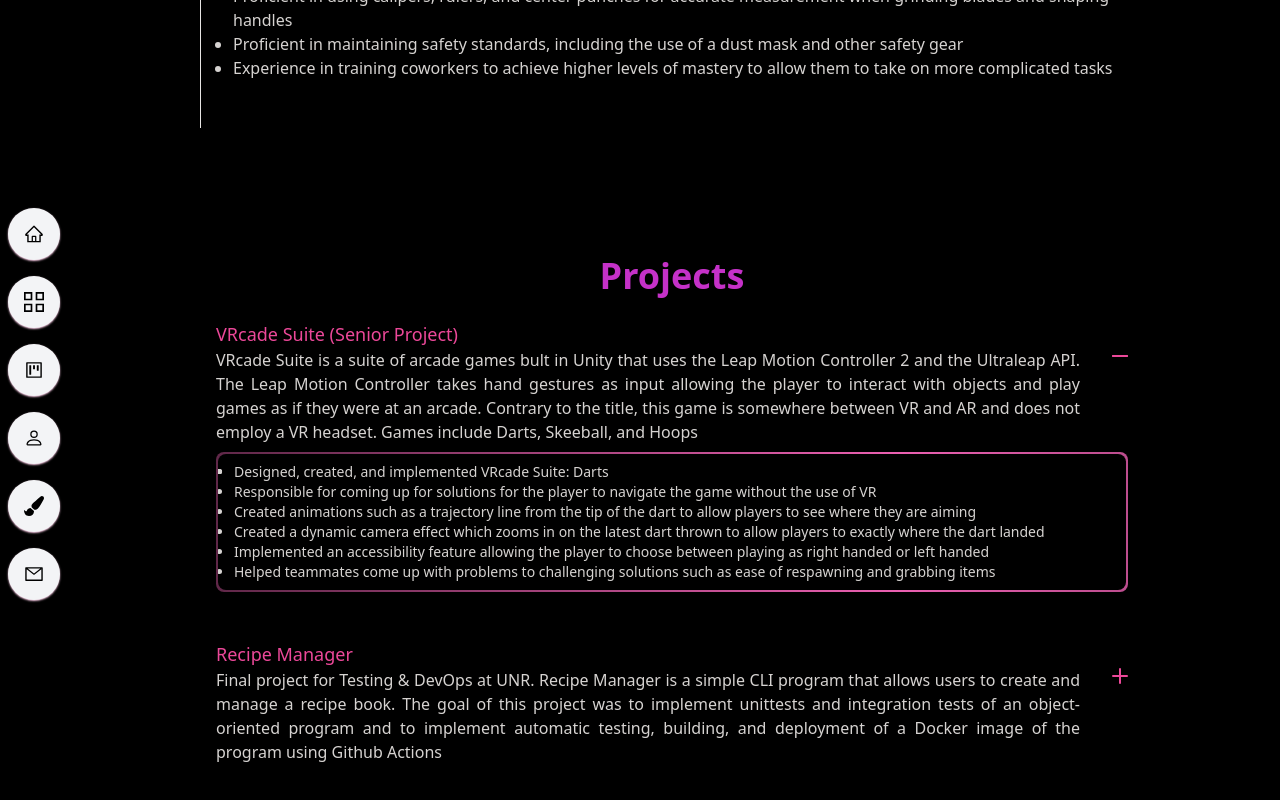
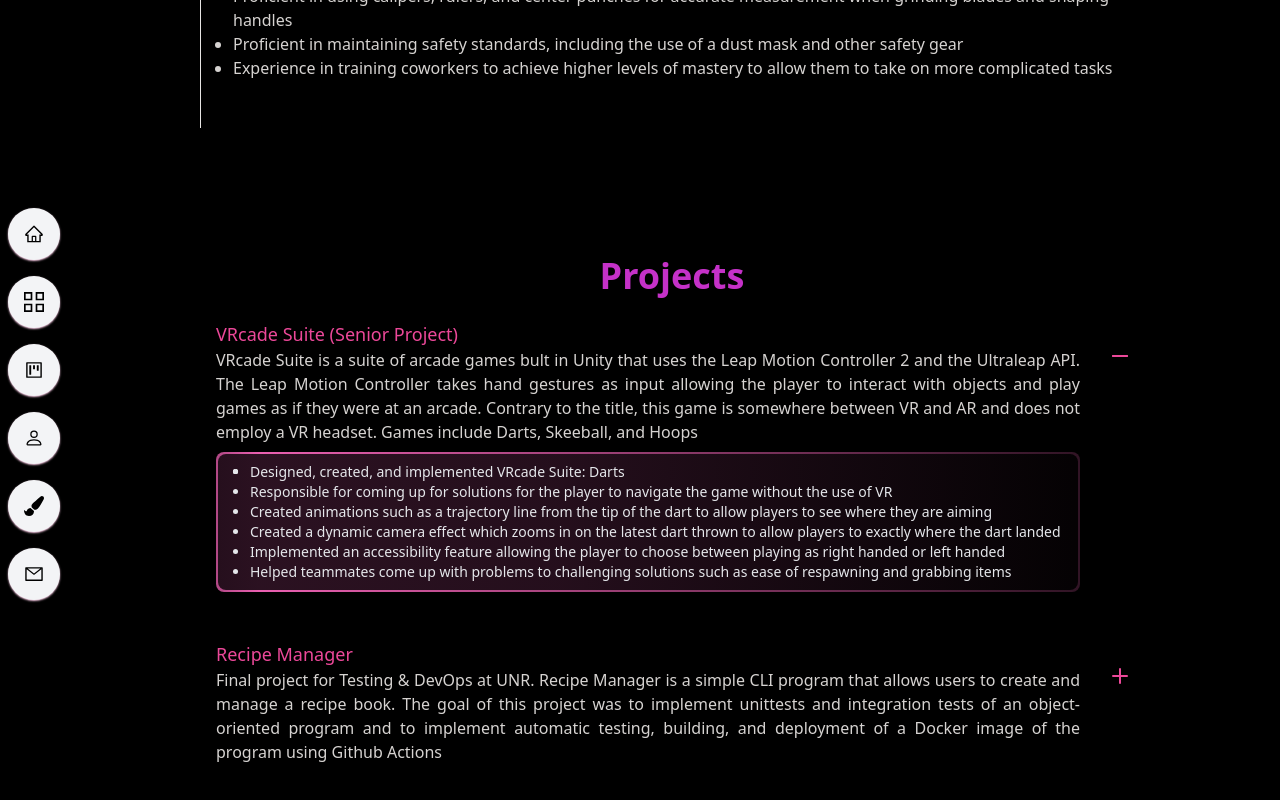
Before and after one commit to AustinMH0/personal-website, a React (Vite) app in the folder my-react-app/: page / in a window 1280 px wide. Both pictures are taken after a click on the button 672 px from the left and 1464 px from the top of the page. Shown: the part 1064-1864 px from the top of the page. Built offline with nearby package versions, Linux system fonts and the light colour scheme.

Commit message:
Stylized the accordion

```diff
--- a/my-react-app/src/components/Accordion.jsx
+++ b/my-react-app/src/components/Accordion.jsx
@@ -40,11 +40,11 @@
             </button>
             <div className={`${
                 accordionOpen
-                ? 'rounded-lg bg-gradient-to-r from-[#321526] via-[#EB60B1] to-[#321526] gradient element-to-rotate p-0.5'
+                ? 'mr-12 rounded-lg bg-gradient-to-r from-[#000000] from-5% via-[#EB60B1] via-15% to-[#000000] to-75% gradient element-to-rotate p-0.5'
                 : 'bg-black'
 
             }`}>
-                <div className={`grid overflow-hidden transition-all duration-300 ease-in-out bg-black rounded-lg text-stone-300 py-2 text-sm ${
+                <div className={`grid overflow-hidden transition-all duration-300 ease-in-out bg-gradient-to-r from-[#170912e7] from-40% to-[#000000e7] rounded-lg text-gray-200 py-2 text-sm ${
                     accordionOpen
                     ? 'grid-rows-[1fr] opacity-100'
                     : 'grid-rows-[0fr] opacity-0'
--- a/my-react-app/src/components/ProjectDescription.jsx
+++ b/my-react-app/src/components/ProjectDescription.jsx
@@ -68,7 +68,7 @@
             key={idx}
             title={item.title}
             description={item.description}
-            details={<ul className='list-disc pl-4'><li>{item.details}</li></ul>}/>
+            details={<ul className='list-disc pl-8'><li>{item.details}</li></ul>}/>
         ))}
     </div>
   )
```
